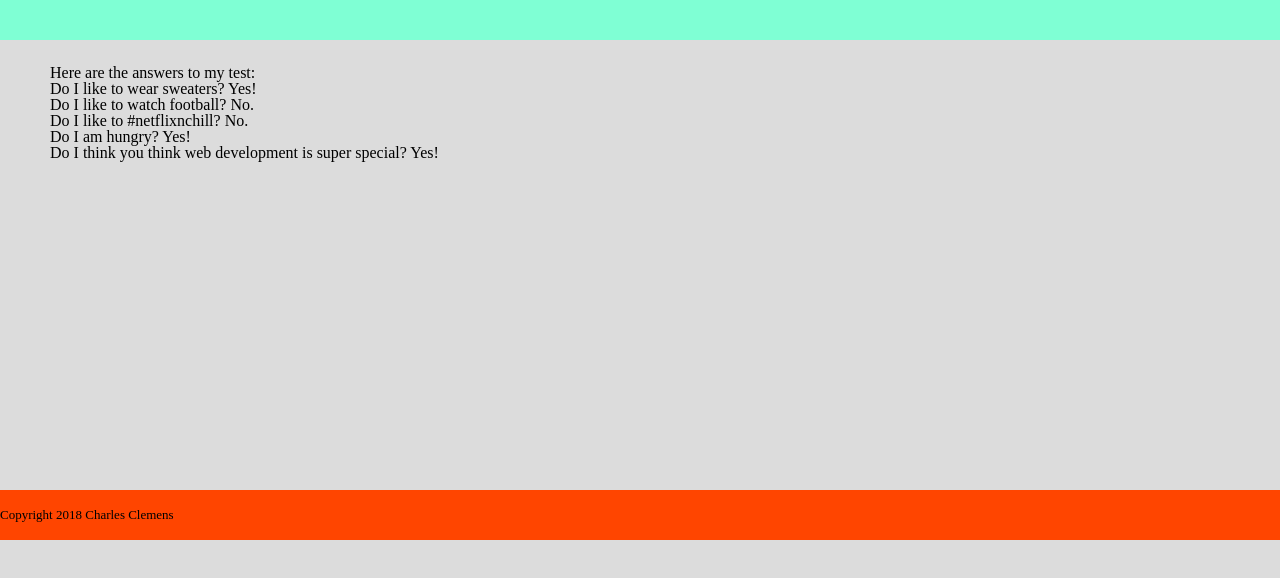
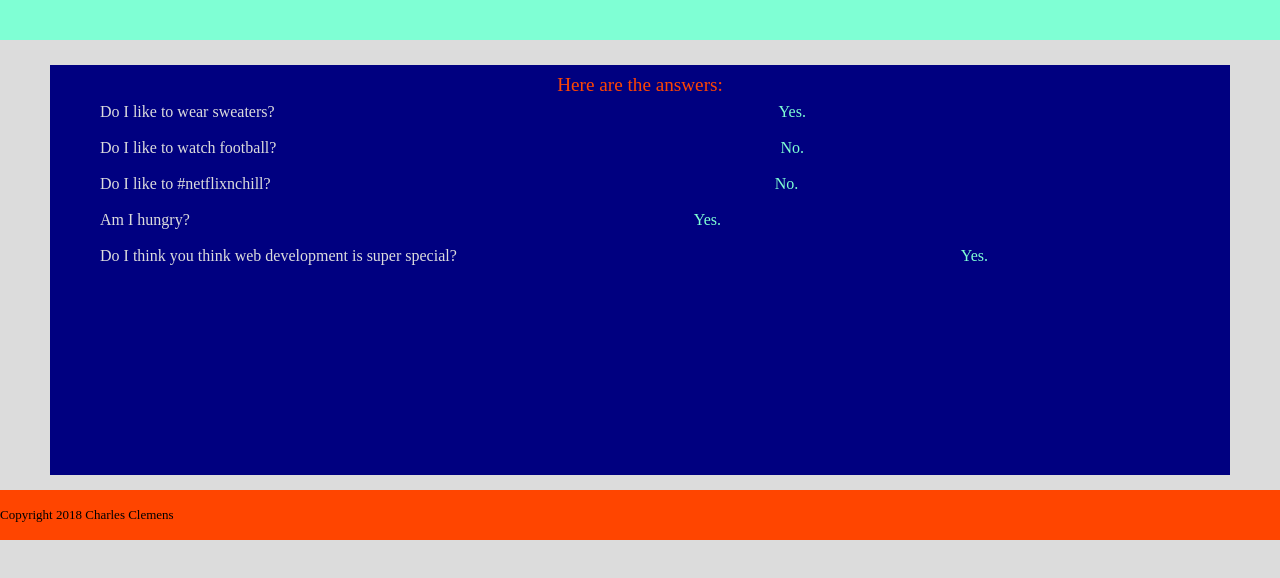
Before and after one commit to CClemensJr/about-me, a plain HTML site: page index.html in a window 1280 px wide. Shown: the part 80-658 px from the top of the page. Drawn offline with Linux system fonts and the light colour scheme.

Commit message:
Finished styling on index page

```diff
--- a/index.html
+++ b/index.html
@@ -12,14 +12,14 @@
 
        <main>
             <section>
-                <h3>Here are the answers to my test:</h3>
+                <h3>Here are the answers:</h3>
 
                 <ul>
-                    <li>Do I like to wear sweaters? <em>Yes!</em></li>
-                    <li>Do I like to watch football? <em>No.</em></li>
-                    <li>Do I like to #netflixnchill? <em>No.</em></li>
-                    <li>Do I am hungry? <em>Yes!</em></li>
-                    <li>Do I think you think web development is super special? <em>Yes!</em></li>
+                    <li>Do I like to wear sweaters? <span>Yes.</span></li>
+                    <li>Do I like to watch football? <span>No.</span></li>
+                    <li>Do I like to #netflixnchill? <span>No.</span></li>
+                    <li>Am I hungry? <span>Yes.</span></li>
+                    <li>Do I think you think web development is super special? <span>Yes.</span>
                 </ul>
             </section>
        </main>
--- a/styles/site.css
+++ b/styles/site.css
@@ -1,7 +1,18 @@
+
+
+
+
+/**
+*** Global Stuff
+*****/
 body {
     background: gainsboro;
 }
 
+
+/**
+*** Header
+*****/
 header {
     background-color: aquamarine;
     color:            navy;
@@ -15,12 +26,43 @@ h1 {
     line-height: 20px;
 }
 
+
+/**
+*** Main
+*****/
 main {
     width:          auto;
     height:         400px;
     padding:        25px 50px 25px 50px;
 }
 
+section {
+    height:             100%;
+
+    background-color: navy;
+    color:            gainsboro;
+
+    padding: 10px 50px 0px 50px;
+}
+
+h3 {
+    color:    orangered;
+    text-align: center;
+    font-size: larger;
+}
+
+li {
+    padding: 10px 0 10px 0;
+}
+
+span {
+    color:     aquamarine;
+    margin-left: 500px;
+}
+
+/**
+*** Footer
+*****/
 footer {
     background-color: orangered;
     line-height:        50px;
```
